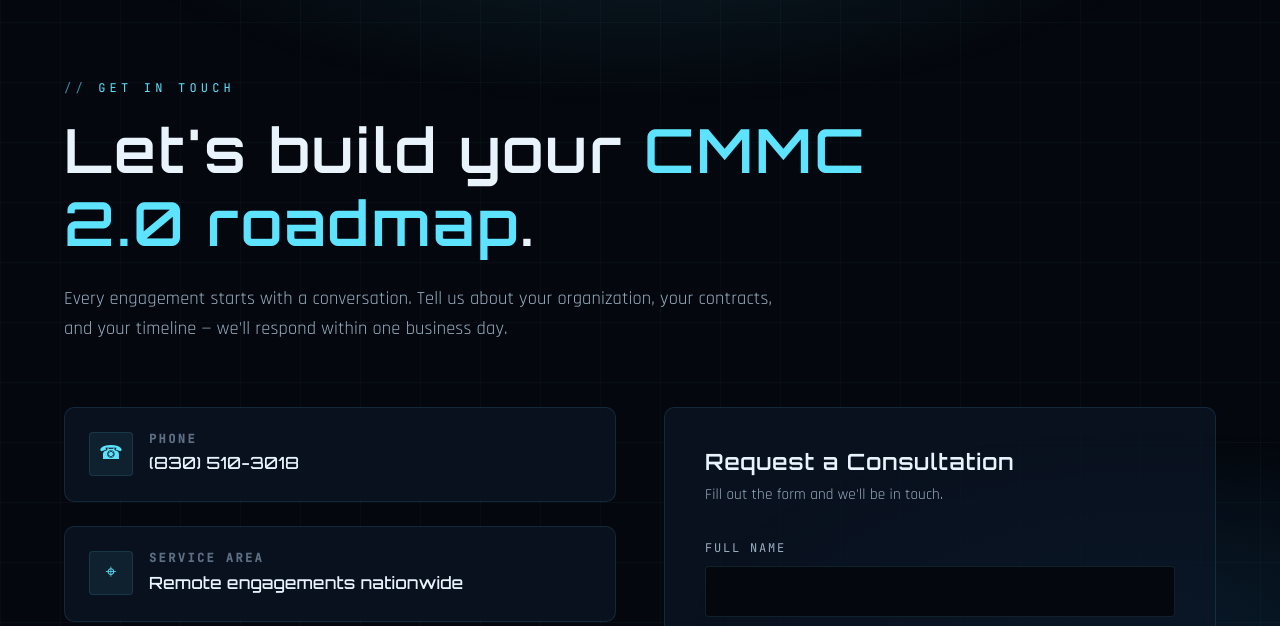
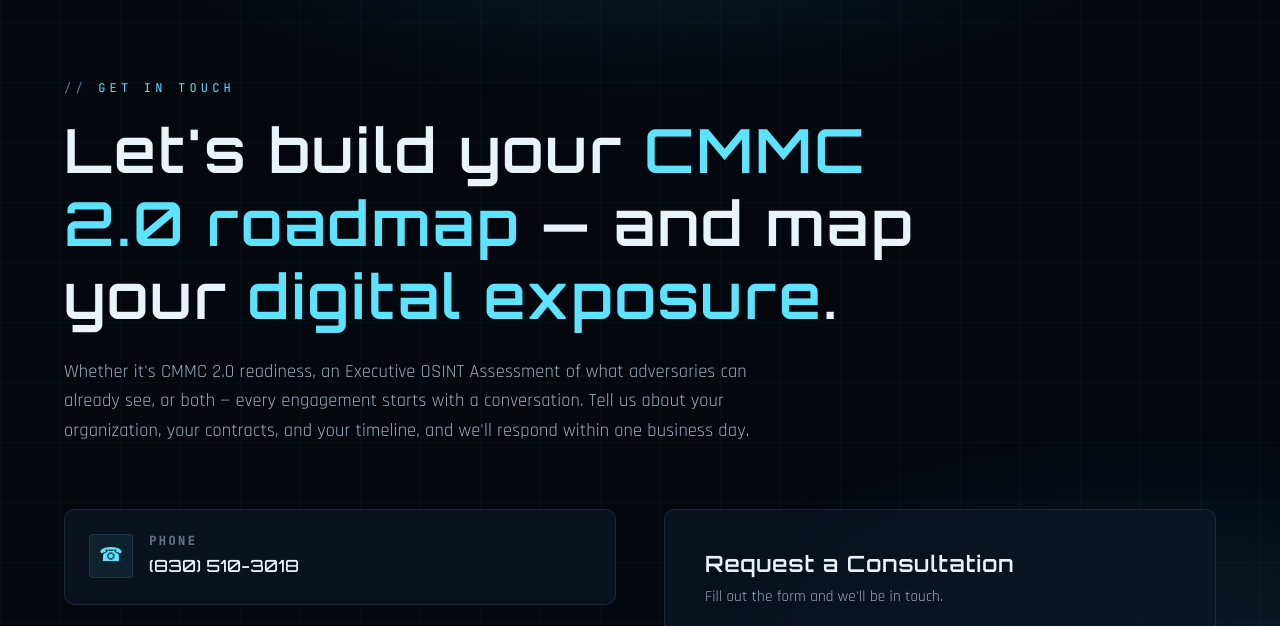
Before and after one commit to Kalzone86/animated-guacamole, a plain HTML site: page quantum-shield-website 2/contact.html in a window 1280 px wide. Shown: the part 98-724 px from the top of the page. Drawn offline with Linux system fonts and the light colour scheme.

Commit message:
Surface OSINT services alongside CMMC on the contact page (#8)
The contact hero only advertised CMMC 2.0 advisory, so visitors had no
signal that Executive OSINT Assessments are also offered.

- Headline now covers both engagements, reusing the exposure framing from
  the OSINT page.
- Intro paragraph names CMMC readiness and Executive OSINT Assessment
  explicitly, including that either or both are available.
- Meta description updated so search results mention OSINT too.


Claude-Session: https://claude.ai/code/session_01NM3Q4nfjPSKGZGTQqipkNV

Co-authored-by: Claude <noreply@anthropic.com>

```diff
--- a/quantum-shield-website 2/contact.html
+++ b/quantum-shield-website 2/contact.html
@@ -4,7 +4,7 @@
 <meta charset="UTF-8">
 <meta name="viewport" content="width=device-width, initial-scale=1.0">
 <title>Contact — Quantum Shield Consulting</title>
-<meta name="description" content="Contact Quantum Shield Consulting to discuss your CMMC 2.0 readiness needs. Reach us by phone or request a consultation.">
+<meta name="description" content="Contact Quantum Shield Consulting to discuss CMMC 2.0 readiness or an Executive OSINT Assessment of your public exposure. Reach us by phone or request a consultation.">
 <link rel="icon" type="image/png" href="assets/logo.png">
 <link rel="preconnect" href="https://fonts.googleapis.com">
 <link rel="preconnect" href="https://fonts.gstatic.com" crossorigin>
@@ -37,11 +37,14 @@
     <div class="container">
       <span class="eyebrow fade-up">Get In Touch</span>
       <h1 class="fade-up delay-1" style="max-width: 900px;">
-        Let's build your <span style="color: var(--accent);">CMMC 2.0 roadmap</span>.
+        Let's build your <span style="color: var(--accent);">CMMC 2.0 roadmap</span> &mdash;
+        and map your <span style="color: var(--accent);">digital exposure</span>.
       </h1>
       <p class="fade-up delay-2" style="max-width: 720px; margin-top: 1.5rem; font-size: 1.15rem;">
-        Every engagement starts with a conversation. Tell us about your organization,
-        your contracts, and your timeline &mdash; we'll respond within one business day.
+        Whether it's CMMC 2.0 readiness, an Executive OSINT Assessment of what adversaries
+        can already see, or both &mdash; every engagement starts with a conversation. Tell us
+        about your organization, your contracts, and your timeline, and we'll respond within
+        one business day.
       </p>
     </div>
   </section>
```
